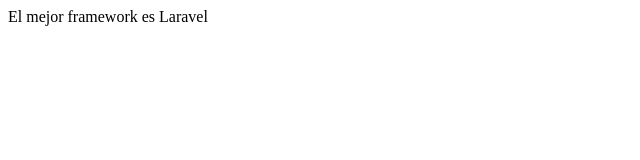
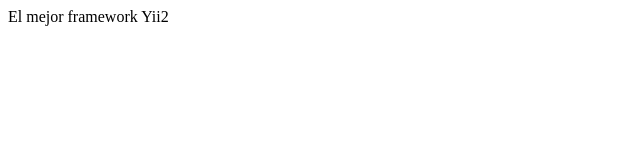
Before and after one commit to srosales/colaborar-master, a plain HTML site: page index.html in a window 1280 px wide. Shown: the full height of the page, 0-640 px from the left. Drawn offline with Linux system fonts and the light colour scheme.

Commit message:
fix:Fix best framework

```diff
--- a/index.html
+++ b/index.html
@@ -4,6 +4,6 @@
     <title></title>
 </head>
 <body>
-  El mejor framework es Laravel
+  El mejor framework Yii2
 </body>
 </html>
```
